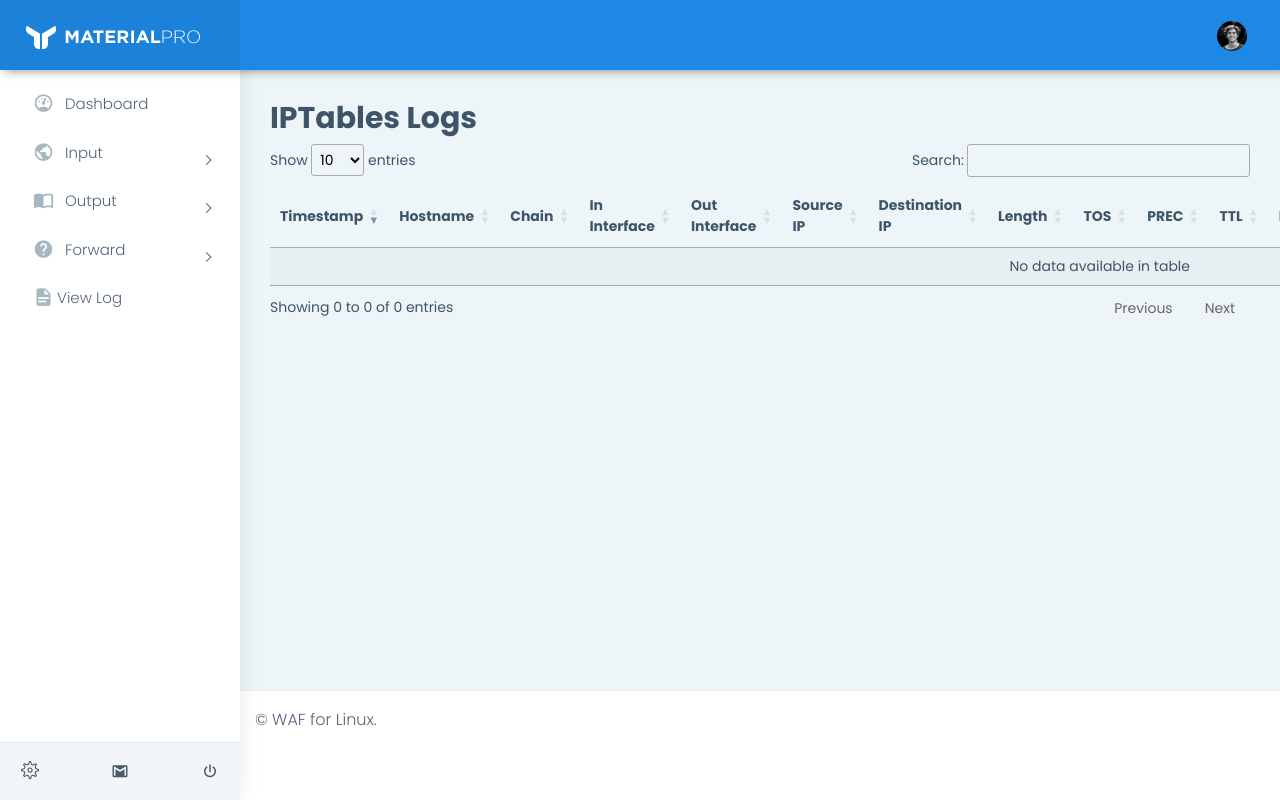
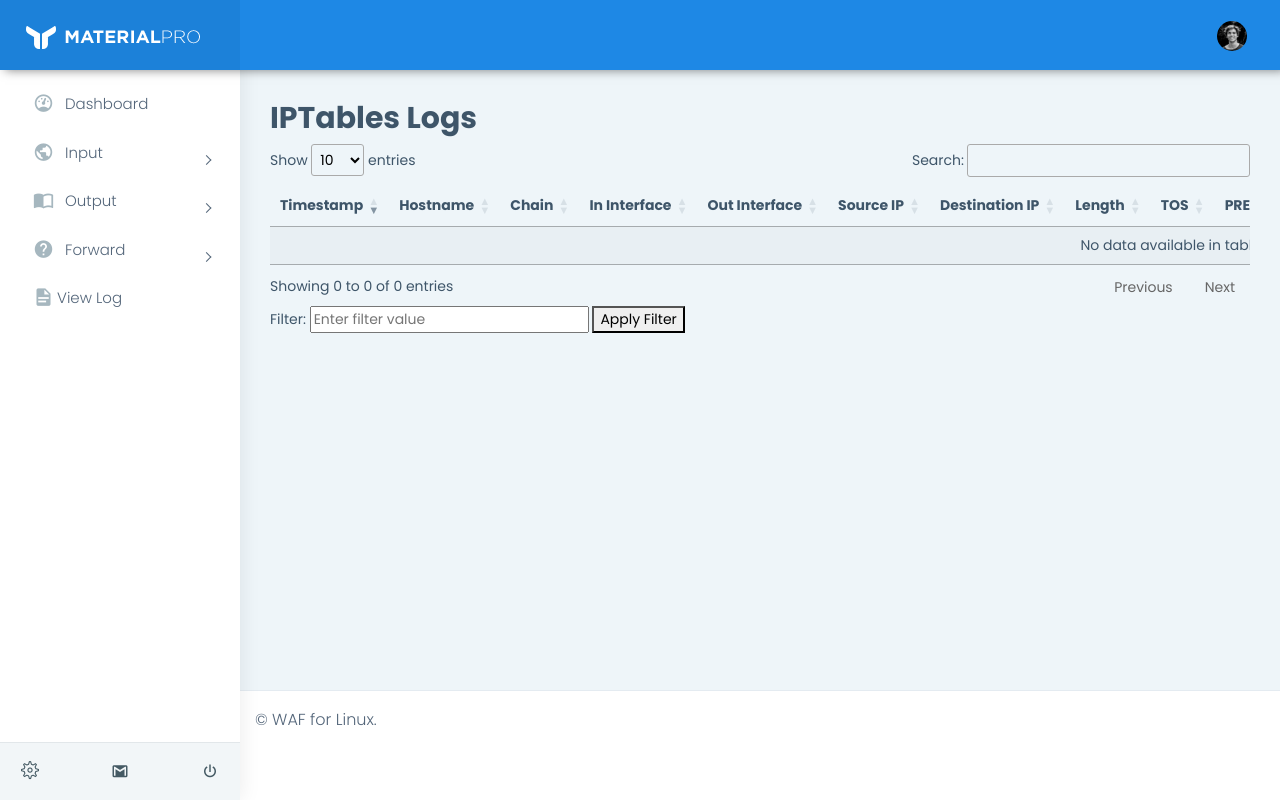
Before and after one commit to anhnh2003/WAFLinux, a Flask app: template apps/templates/home/view_log.html in a window 1280 px wide. Run offline with Flask 2, Linux system fonts and the light colour scheme; the template is opened without the code that fills it, so the values that code supplies are empty; some libraries are stand-ins or nearby versions.

Commit message:
fix view_log.html

```diff
--- a/apps/templates/home/view_log.html
+++ b/apps/templates/home/view_log.html
@@ -4,13 +4,18 @@
 
 {% block stylesheets %}
 <link href="https://cdn.datatables.net/1.10.21/css/jquery.dataTables.min.css" rel="stylesheet">
+<style>
+    .dataTables_wrapper {
+        overflow-x: auto;
+    }
+</style>
 {% endblock stylesheets %}
 
 {% block content %}
 <div class="container-fluid">
     <h2>IPTables Logs</h2>
     <div class="table-wrapper">
-        <table id="logTable" class="display">
+        <table id="logTable" class="display nowrap" style="width:100%">
             <thead>
                 <tr>
                     <th>Timestamp</th>
@@ -59,8 +64,13 @@
                 </tr>
                 {% endfor %}
             </tbody>
-
         </table>
+    </div>
+    <div>
+        <label for="filterInput">Filter:</label>
+        <input type="text" id="filterInput" placeholder="Enter filter value">
+        <button id="filterButton">Apply Filter</button>
+        <p id="noResultMessage" style="display:none;">No result found</p>
     </div>
 </div>
 {% endblock content %}
@@ -70,11 +80,23 @@
 <script src="https://cdn.datatables.net/1.10.21/js/jquery.dataTables.min.js"></script>
 <script>
     $(document).ready(function() {
-        $('#logTable').DataTable({
+        var table = $('#logTable').DataTable({
             "order": [[0, "desc"]],
             "searching": true,
             "paging": true,
-            "info": true
+            "info": true,
+            "scrollX": true
+        });
+
+        $('#filterButton').on('click', function() {
+            var filterValue = $('#filterInput').val();
+            table.search(filterValue).draw();
+
+            if (table.rows({ filter: 'applied' }).data().length === 0) {
+                $('#noResultMessage').show();
+            } else {
+                $('#noResultMessage').hide();
+            }
         });
     });
 </script>
```
